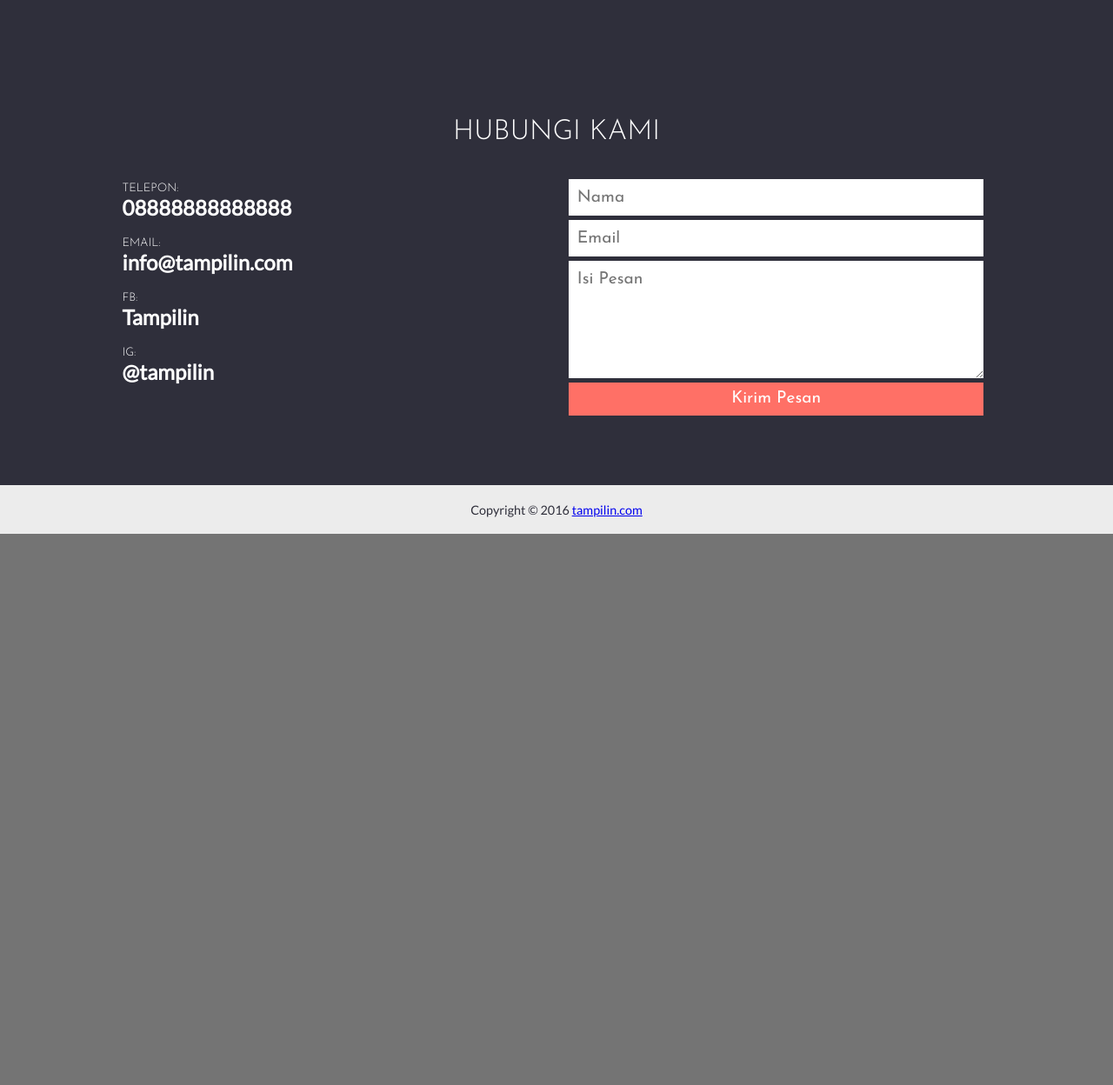
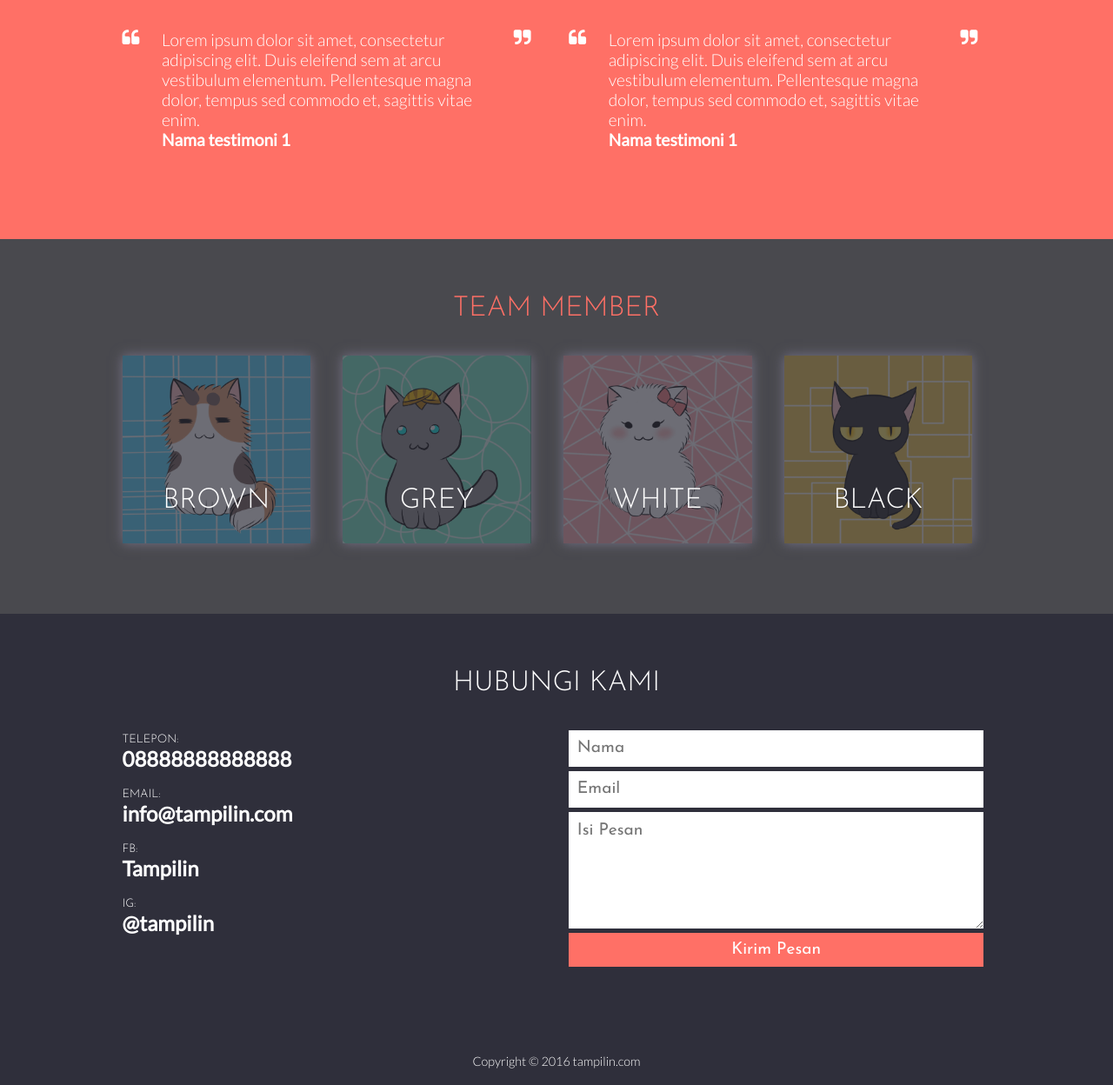
Before and after one commit to robertxsonny/tampilindotcom, a PHP site: page / in a window 1280 px wide. Shown: the part 4512-5760 px from the top of the page at 87% size. Before the commit the page ends 5126 px from the top, so only its background shows below. Run offline with PHP 8.4, Linux system fonts and the light colour scheme; some libraries are stand-ins or nearby versions; some web fonts are replaced.

Commit message:
tambah konten halaman awal

```diff
--- a/css/style.css
+++ b/css/style.css
@@ -75,6 +75,13 @@ p, label, td, th
 .nav-menu li a {
 	text-decoration: none;
 	color: #FF003C;
+	height: 100%;
+	display: block;
+	border-bottom: 3px solid transparent;
+}
+
+.nav-menu li a:hover {
+	border-bottom: 3px solid #FF003C;
 }
 
 .page
@@ -84,8 +91,8 @@ p, label, td, th
 
 .image-page
 {
-	padding-top: 15%;
-	padding-bottom: 25%;
+	padding-top: 225px;
+	padding-bottom: 375px;
 }
 
 .content-page
@@ -211,6 +218,16 @@ p, label, td, th
 	width: 100%;
 }
 
+.fa-quote-left
+{
+	text-align: left;
+}
+
+.fa-quote-right
+{
+	text-align: right;
+}
+
 .icon-big
 {
 	width: 200px;
@@ -243,7 +260,13 @@ p, label, td, th
 {
 	padding-top: 20px;
 	text-align: center;
-	font-weight: 600;
+	padding-top: 0;
+	margin-top: 0;
+}
+
+#feature .desc
+{
+	margin-top: 20px;
 }
 
 .desc-left
@@ -265,13 +288,14 @@ p, label, td, th
 .desc, .feature-list
 {
 	font-family: "Raleway", sans-serif;
-	font-size: 105%;
+	font-size: 110%;
 	font-weight: 300;
 }
 
 .item-with-icon div
 {
 	display: inline-block;
+	vertical-align: top;
 }
 
 .icon-wrapper
@@ -282,7 +306,30 @@ p, label, td, th
 .caption-wrapper
 {
 	width: 79.5%;
-	height: 4em;
+	height: 6em;
+}
+
+.testimonial-wrapper
+{
+	width: 79.5%;
+	height: 10em;
+}
+
+.sicon-wrapper
+{
+	width: 8.7%;
+}
+
+.testimonial
+{
+	font-size: 120%;
+	margin: 0;
+	font-weight: 300;
+}
+
+.testimonial strong
+{
+	font-weight: 600;
 }
 
 .sample-product
@@ -291,6 +338,12 @@ p, label, td, th
 	width: 100%;
 	height: 0;
 	padding-top: 100%;
+	box-shadow: 2px 2px 10px #3c3c3c;
+}
+
+.sample-product:hover
+{
+	box-shadow: 2px 2px 10px #FF7066;
 }
 
 .product-overlay
@@ -299,19 +352,37 @@ p, label, td, th
 	height: 0;
 	padding-top: 100%;
 	margin-top: -100%;
-	background-color: rgba(255,255,255,0.4);
+	background-color: rgba(255,255,255,0.55);
 }
 
 .foot-note
 {
 	font-size: 90%;
 	text-align: center;
+	font-weight: 300;
+}
+
+.foot-note a
+{
+	text-decoration: none;
+	color: white;
+}
+
+.foot-note a:hover
+{
+	text-decoration: underline;
 }
 
 .team-icon
 {
 	width: 100%;
 	padding-top: 100%;
+	box-shadow: 0 0 13px #757286;
+}
+
+.team-icon:hover
+{
+	box-shadow: 0 0 13px rgba(251, 207, 97, 1);
 }
 
 .icon-overlay
--- a/index.php
+++ b/index.php
@@ -18,8 +18,8 @@
 	<script src="http://css3-mediaqueries-js.googlecode.com/svn/trunk/css3-mediaqueries.js"></script>
 	<script src="http://html5shim.googlecode.com/svn/trunk/html5.js"></script>
 <![endif]-->
-<script src="https://code.jquery.com/jquery-2.1.3.js"></script>
-<script src="https://code.jquery.com/ui/1.11.4/jquery-ui.js"></script>
+<script src="https://code.jquery.com/jquery-2.1.3.min.js"></script>
+<script src="https://code.jquery.com/ui/1.11.4/jquery-ui.min.js"></script>
 <!--Start of Zopim Live Chat Script-->
 <script type="text/javascript">
 window.$zopim||(function(d,s){var z=$zopim=function(c){z._.push(c)},$=z.s=
@@ -70,10 +70,10 @@ $(document).ready(function() {
 			<div id="brand-title">
 			<a class="nav-item" href="#cover-1"><img src="images/tampilin_black_red.png" height="40px" /></a>
 			<ul class="nav-menu">
-				<li><a class="nav-item" href="#overview">PRODUCT</a></li>
-				<li><a class="nav-item" href="#feature">PRICE</a></li>
-				<li><a class="nav-item" href="#how-to">HOW TO</a></li>
-				<li><a class="nav-item" href="#about-us">ABOUT US</a></li>
+				<li><a class="nav-item" href="#overview">PRODUK</a></li>
+				<li><a class="nav-item" href="#feature">HARGA</a></li>
+				<li><a class="nav-item" href="#project">CONTOH</a></li>
+				<li><a class="nav-item" href="#about-us">TENTANG</a></li>
 			</ul>
 			</div>
 		</div>
@@ -103,7 +103,7 @@ $(document).ready(function() {
 					</div>
 					<div class="item-with-icon box-2">
 						<div class="icon-wrapper">
-							<i class="fa fa-clock-o fa-3x"></i>
+							<i class="fa fa-calendar-o fa-3x"></i>
 						</div>
 						<div class="caption-wrapper">
 							<p class="desc desc-left"><strong>Cepat dan Handal</strong>
@@ -128,7 +128,27 @@ $(document).ready(function() {
 						<div class="caption-wrapper">
 							<p class="desc desc-left"><strong>On Demand</strong>
 							<br/>
-							<label>Komunikasikan ide dan isi <i>website</i>-mu langsung dengan tim kami secara <i>real time</i></label></p>
+							<label>Komunikasikan kebutuhan <i>website</i>-mu langsung dengan tim kami</label></p>
+						</div>
+					</div>
+					<div class="item-with-icon box-2">
+						<div class="icon-wrapper">
+							<i class="fa fa-clock-o fa-3x"></i>
+						</div>
+						<div class="caption-wrapper">
+							<p class="desc desc-left"><strong>Real Time</strong>
+							<br/>
+							<label><i>Chat</i> langsung dengan tim kami untuk mengkomunikasikan ide <i>website</i>-mu saat ini juga</label></p>
+						</div>
+					</div>
+					<div class="item-with-icon box-2">
+						<div class="icon-wrapper">
+							<i class="fa fa-users fa-3x"></i>
+						</div>
+						<div class="caption-wrapper">
+							<p class="desc desc-left"><strong>Stand Out</strong>
+							<br/>
+							<label>Tampil beda dan menarik di antara rekan-rekanmu dengan <i>website</i> sendiri</label></p>
 						</div>
 					</div>
 					<div class="item-with-icon box-2">
@@ -172,9 +192,10 @@ $(document).ready(function() {
 					</div>
 					<p class="desc">Website portofolio untuk dirimu sendiri</p>
 					<ul class="feature-list">
-						<li><strong>Gratis</strong> nama domain</li>
+						<li><strong>Gratis</strong> nama domain (.com, .net, .my.id, .web.id)</li>
 						<li><strong>5</strong> foto dari fotografer kami</li>
 						<li><strong>10</strong> foto dari koleksi sendiri</li>
+						<li><strong>Gratis</strong> promosi di media sosial selama 1 bulan</li>
 					</ul>
 					<h1 class="price">Rp 300.000,00</h1>
 				</div>
@@ -183,9 +204,10 @@ $(document).ready(function() {
 					</div>
 					<p class="desc">Website profile sederhana untuk usahamu</p>
 					<ul class="feature-list">
-						<li><strong>Gratis</strong> nama domain</li>
+						<li><strong>Gratis</strong> nama domain (semua domain)</li>
 						<li><strong>15</strong> foto dari fotografer kami</li>
 						<li><strong>30</strong> foto dari koleksi sendiri</li>
+						<li><strong>Gratis</strong> promosi di media sosial selama 2 bulan</li>
 					</ul>
 					<h1 class="price">Rp 500.000,00</h1>
 				</div>
@@ -232,7 +254,7 @@ $(document).ready(function() {
 
 		<div id="project" class="page content-page" style="background-color: #ECECEC; color: #2F2F3B;">
 			<div class="page-content">
-				<h1 class="content-title">CONTOH BUATAN KAMI</h1>
+				<h1 class="content-title">PORTOFOLIO KAMI</h1>
 				<div class="box-container">
 					<div class="box-4">
 						<a class="sample-product" href="#" style="background: url('images/sample web 1.jpg') no-repeat center; background-size: cover;">
@@ -280,42 +302,72 @@ $(document).ready(function() {
 
 		<div id="testimonial" class="page content-page" style="background-color: #FF7066; color: #FFFFFF;">
 			<div class="page-content">
-				<h1 class="content-title">CIPTAKAN MILIKMU</h1>
-				<table>
-					<tr>
-						<td>
-							<i class="fa fa-lightbulb-o fa-5x"></i>
-							<span class="desc">Tentukan ide untuk websitemu</span>
-						</td>
-						<td>
-							<i class="fa fa-comment fa-5x"></i>
-							<span class="desc">Kirim dokumen atau kontak tim kami melalui chat box</span>
-						</td>
-						<td>
-							<i class="fa fa-paint-brush fa-5x"></i>
-							<span class="desc">Diskusikan desain web dengan tim kami</span>
-						</td>
-						<td>
-							<i class="fa fa-camera fa-5x"></i>
-							<span class="desc">Jika perlu, tambahkan foto/gambar pendukung</span>
-						</td>
-						<td>
-							<i class="fa fa-globe fa-5x"></i>
-							<span class="desc">Tunggu dan websitemu akan siap kurang dari 24 jam</span>
-						</td>
-					</tr>
-				</table>
+				<h1 class="content-title">TESTIMONI</h1>
+				<div class="box-container">
+					<div class="item-with-icon box-2">
+						<div class="sicon-wrapper">
+							<i class="fa fa-quote-left fa-lg"></i>
+						</div>
+						<div class="testimonial-wrapper">
+							<p class="testimonial">Lorem ipsum dolor sit amet, consectetur adipiscing elit. Duis eleifend sem at arcu vestibulum elementum. Pellentesque magna dolor, tempus sed commodo et, sagittis vitae enim.
+							<br/>
+							<strong>Nama testimoni 1</strong></p>
+						</div>
+						<div class="sicon-wrapper">
+							<i class="fa fa-quote-right fa-lg"></i>
+						</div>
+					</div>
+					<div class="item-with-icon box-2">
+						<div class="sicon-wrapper">
+							<i class="fa fa-quote-left fa-lg"></i>
+						</div>
+						<div class="testimonial-wrapper">
+							<p class="testimonial">Lorem ipsum dolor sit amet, consectetur adipiscing elit. Duis eleifend sem at arcu vestibulum elementum. Pellentesque magna dolor, tempus sed commodo et, sagittis vitae enim.
+							<br/>
+							<strong>Nama testimoni 1</strong></p>
+						</div>
+						<div class="sicon-wrapper">
+							<i class="fa fa-quote-right fa-lg"></i>
+						</div>
+					</div>
+					<div class="item-with-icon box-2">
+						<div class="sicon-wrapper">
+							<i class="fa fa-quote-left fa-lg"></i>
+						</div>
+						<div class="testimonial-wrapper">
+							<p class="testimonial">Lorem ipsum dolor sit amet, consectetur adipiscing elit. Duis eleifend sem at arcu vestibulum elementum. Pellentesque magna dolor, tempus sed commodo et, sagittis vitae enim.
+							<br/>
+							<strong>Nama testimoni 1</strong></p>
+						</div>
+						<div class="sicon-wrapper">
+							<i class="fa fa-quote-right fa-lg"></i>
+						</div>
+					</div>
+					<div class="item-with-icon box-2">
+						<div class="sicon-wrapper">
+							<i class="fa fa-quote-left fa-lg"></i>
+						</div>
+						<div class="testimonial-wrapper">
+							<p class="testimonial">Lorem ipsum dolor sit amet, consectetur adipiscing elit. Duis eleifend sem at arcu vestibulum elementum. Pellentesque magna dolor, tempus sed commodo et, sagittis vitae enim.
+							<br/>
+							<strong>Nama testimoni 1</strong></p>
+						</div>
+						<div class="sicon-wrapper">
+							<i class="fa fa-quote-right fa-lg"></i>
+						</div>
+					</div>
+				</div>
 			</div>
 		</div>
 
-		<div id="about-us" class="page content-page" style="background-color: #2F2F3B; color: #FF7066;">
+		<div id="about-us" class="page content-page" style="background-color: #49494E; color: #FF7066;">
 			<div class="page-content">
 				<h1 class="content-title">TEAM MEMBER</h1>
 				<div class="box-container">
 					<div class="box-4">
 						<div class="team-icon" style="background: url('images/theo.jpg') no-repeat center; background-size: cover;">
 							<div class="icon-overlay">
-								<h1 class="team-name">THEO</h1>
+								<h1 class="team-name">BROWN</h1>
 							</div>
 							<div class="team-socmed">
 								<div class="socmed-wrapper">
@@ -329,7 +381,7 @@ $(document).ready(function() {
 					<div class="box-4">
 						<div class="team-icon" style="background: url('images/sonny.jpg') no-repeat center; background-size: cover;">
 							<div class="icon-overlay">
-								<h1 class="team-name">SONNY</h1>
+								<h1 class="team-name">GREY</h1>
 							</div>
 							<div class="team-socmed">
 								<div class="socmed-wrapper">
@@ -343,7 +395,7 @@ $(document).ready(function() {
 					<div class="box-4">
 						<div class="team-icon" style="background: url('images/inge.jpg') no-repeat center; background-size: cover;">
 							<div class="icon-overlay">
-								<h1 class="team-name">INGE</h1>
+								<h1 class="team-name">WHITE</h1>
 							</div>
 							<div class="team-socmed">
 								<div class="socmed-wrapper">
@@ -357,7 +409,7 @@ $(document).ready(function() {
 					<div class="box-4">
 						<div class="team-icon" style="background: url('images/esty.jpg') no-repeat center; background-size: cover;">
 							<div class="icon-overlay">
-								<h1 class="team-name">ESTY</h1>
+								<h1 class="team-name">BLACK</h1>
 							</div>
 							<div class="team-socmed">
 								<div class="socmed-wrapper">
@@ -408,7 +460,7 @@ $(document).ready(function() {
 			</div>
 		</div>
 
-		<div id="footer" class="page content-page" style="background-color: #ECECEC; color: #2F2F3B;">
+		<div id="footer" class="page content-page" style="background-color: #2F2F3B; color: #FFFFFF;">
 			<div class="page-content">
 				<p class="foot-note">
 				Copyright &copy; 2016 <a
```
Also changed, not shown: images/facebook_circle_color-128.png (added), images/google_circle_color-128.png (added), images/inge.jpg (added), images/instagram_circle_color-128.png (added), images/linkedin_circle_color-128.png (added), images/sample web 1.jpg (added), images/sample web 2.jpg (added), images/sample web 3.jpg (added), images/sample web 4.jpg (added), images/sample web 5.jpg (added), images/sample web 6.jpg (added), images/sample web 7.jpg (added), images/sample web 8.jpg (added), images/theo.jpg (added), 1 more files, 1 other file.
